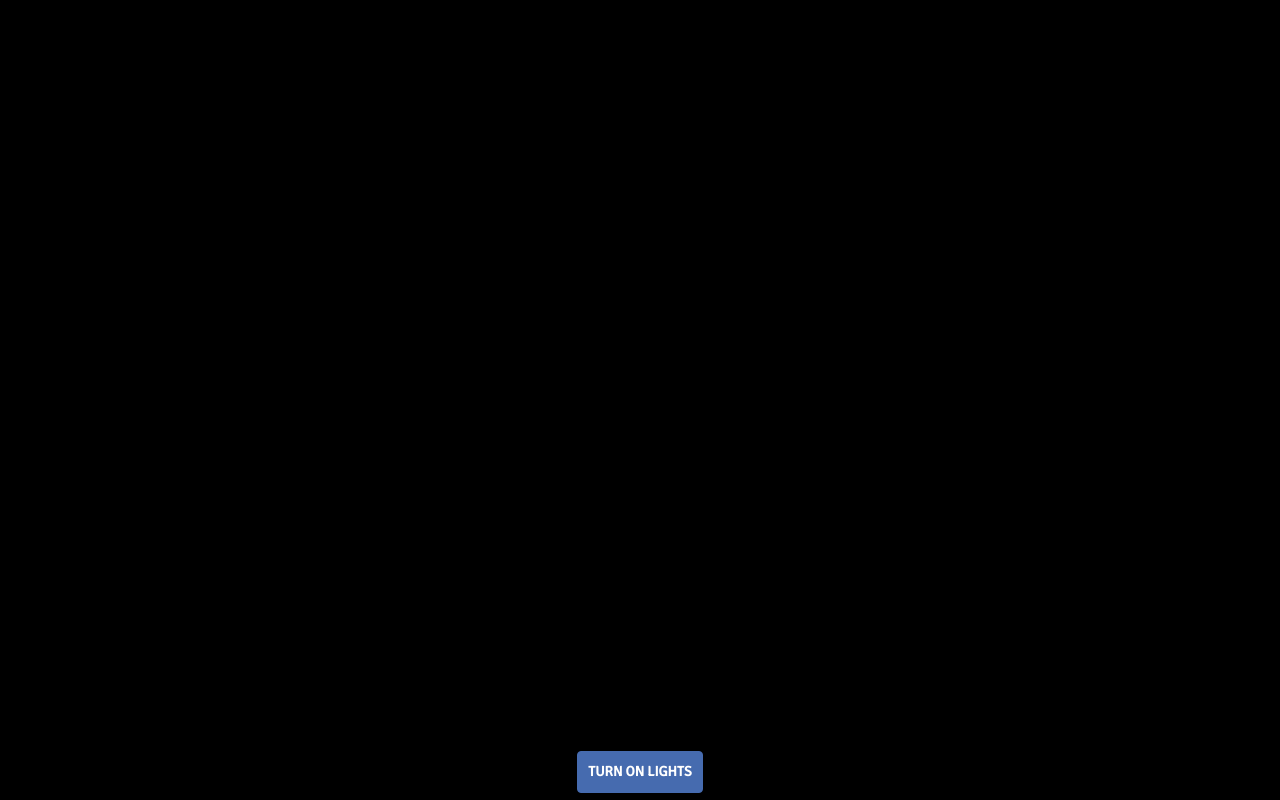
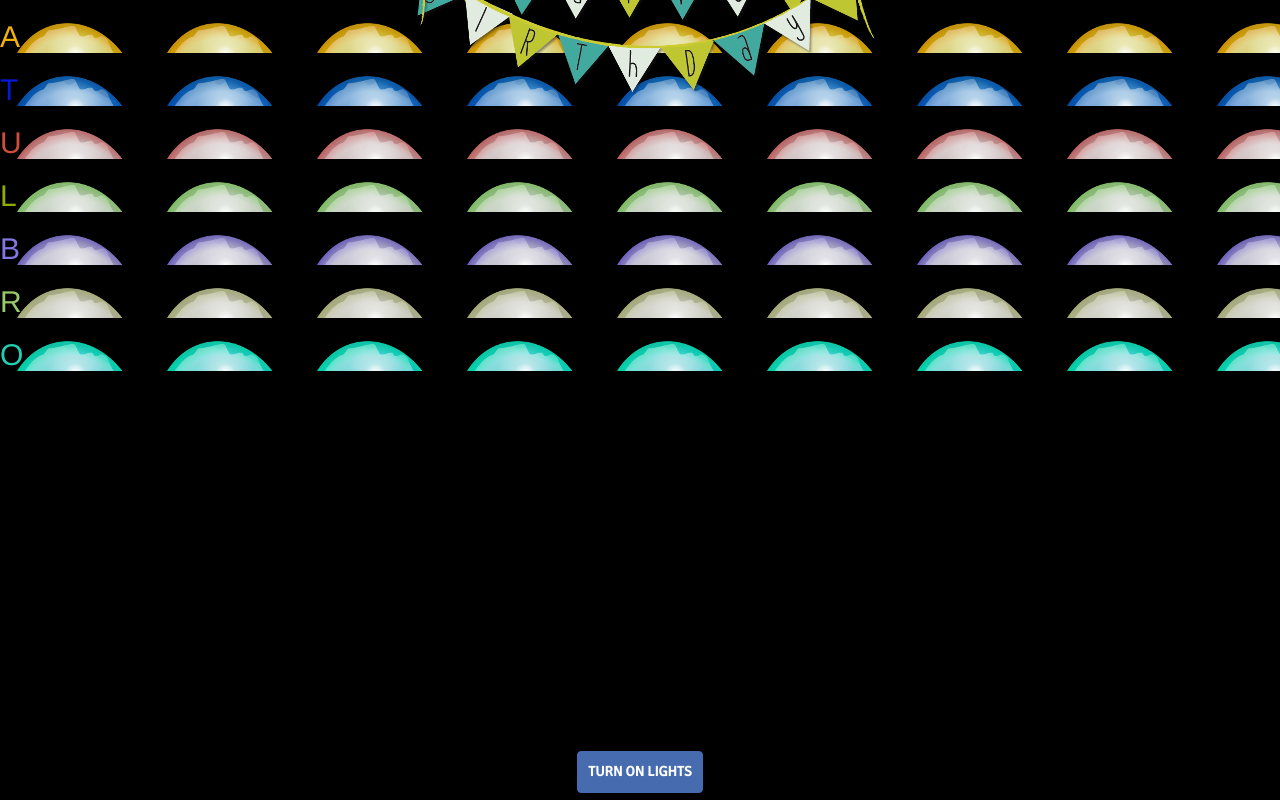
Before and after one commit to realeu/birthday, a website: page index.html in a window 1280 px wide. Drawn offline with nearby package versions, Linux system fonts and the light colour scheme.

Commit message:
Update index.html

```diff
--- a/index.html
+++ b/index.html
@@ -35,25 +35,25 @@
         <source src="hbd.mp3"></source>
 	   Your browser isn't invited for super fun audio time.
     </audio>
-    <div class="balloons text-center" id="b1">
+    <div class="H" id="b1">
     	<h2 style="color:#F2B300;">A</h2>
     </div>
-    <div class="balloons text-center" id="b2">
+    <div class="B" id="b2">
     	<h2 style="color:#0719D4;">T</h2>
     </div>
-	<div class="balloons text-center" id="b3">
+	<div class="D" id="b3">
     	<h2 style="color:#D14D39;">U</h2>
     </div>
-	<div class="balloons text-center" id="b4">
+	<div class="P" id="b4">
     	<h2 style="color:#8FAD00;">L</h2>
     </div>
-	<div class="balloons text-center" id="b5">
+	<div class="O" id="b5">
     	<h2 style="color:#8377E4;">B</h2>
     </div>
-    <div class="balloons text-center" id="b6">
+    <div class="K" id="b6">
     	<h2 style="color:#99C96A;">R</h2>
     </div>
-    <div class="balloons text-center" id="b7">
+    <div class="A" id="b7">
     	<h2 style="color:#20CFB4;">O</h2>
     </div>
 
```
